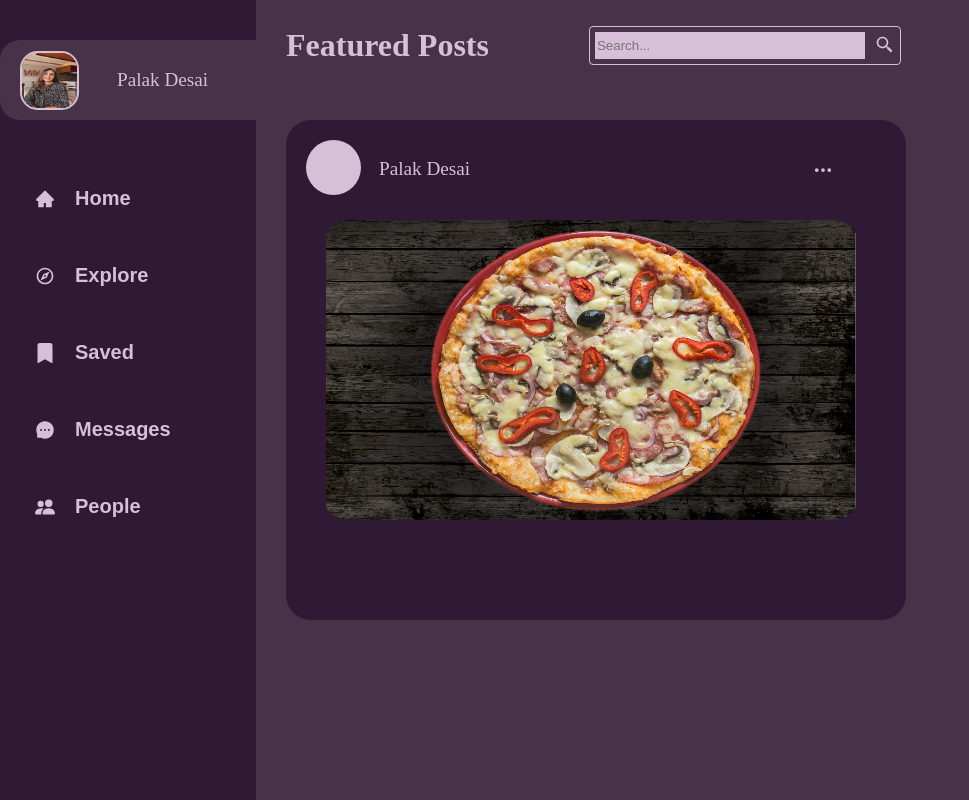
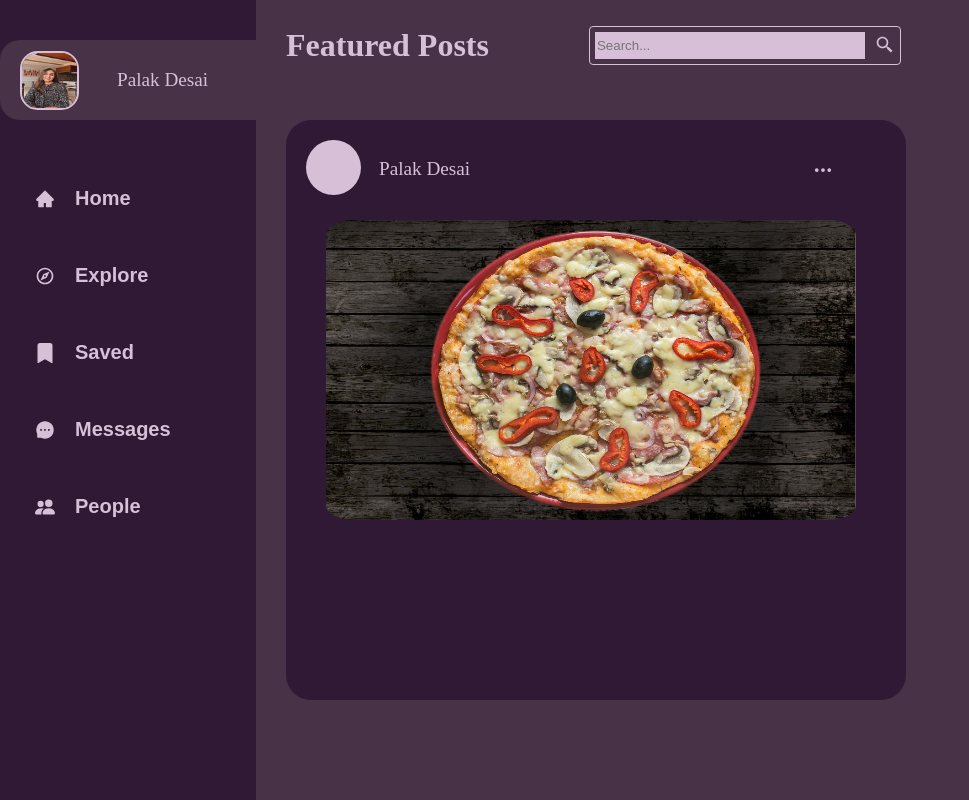
Before and after one commit to palakdesai4501/DigiCafe, a React (Vite) app: page / in a window 1280 px wide. Shown: the whole page, without its empty margins (0-969 px from the left). Built offline with nearby package versions, Linux system fonts and the light colour scheme.

Commit message:
Feature: changed margin top and height in postcard-container

```diff
--- a/src/App.scss
+++ b/src/App.scss
@@ -140,8 +140,8 @@ body {
   display: flex;
   flex-direction: column;
   position: absolute;
-  margin-top: 650px;
-  height: 500px;
+  margin-top: 730px;
+  height: 580px;
   width: 620px;
   background-color: $dark_purple;
   border-radius: 25px;
```
